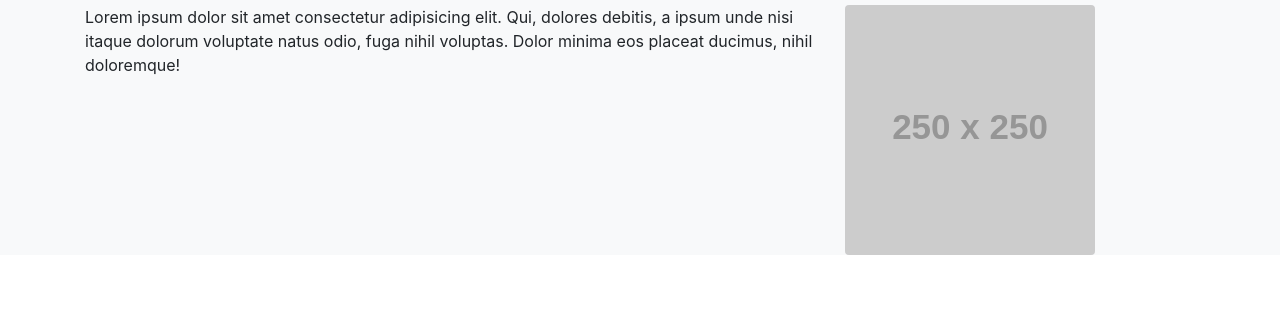
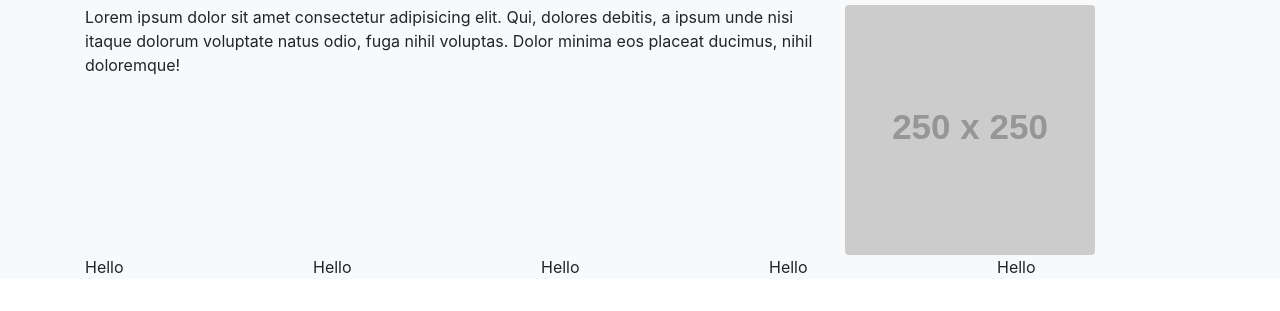
Before and after one commit to saukkko/sokrutes, a website: page public/index.html in a window 1280 px wide. Shown: the part 107-418 px from the top of the page. Drawn offline with nearby package versions, Linux system fonts and the light colour scheme; placeholder pictures from the web are drawn by us.

Commit message:
test automatic deployment

```diff
--- a/public/index.html
+++ b/public/index.html
@@ -64,6 +64,13 @@
               />
             </div>
           </div>
+          <div class="row">
+            <div class="col-sm">Hello</div>
+            <div class="col-sm">Hello</div>
+            <div class="col-sm">Hello</div>
+            <div class="col-sm">Hello</div>
+            <div class="col-sm">Hello</div>
+          </div>
         </div>
       </main>
     </div>
```
Also changed, not shown: package.json (added, +16 -0 lines), .github/workflows/firebase-hosting-merge.yml, .github/workflows/firebase-hosting-pull-request.yml.
